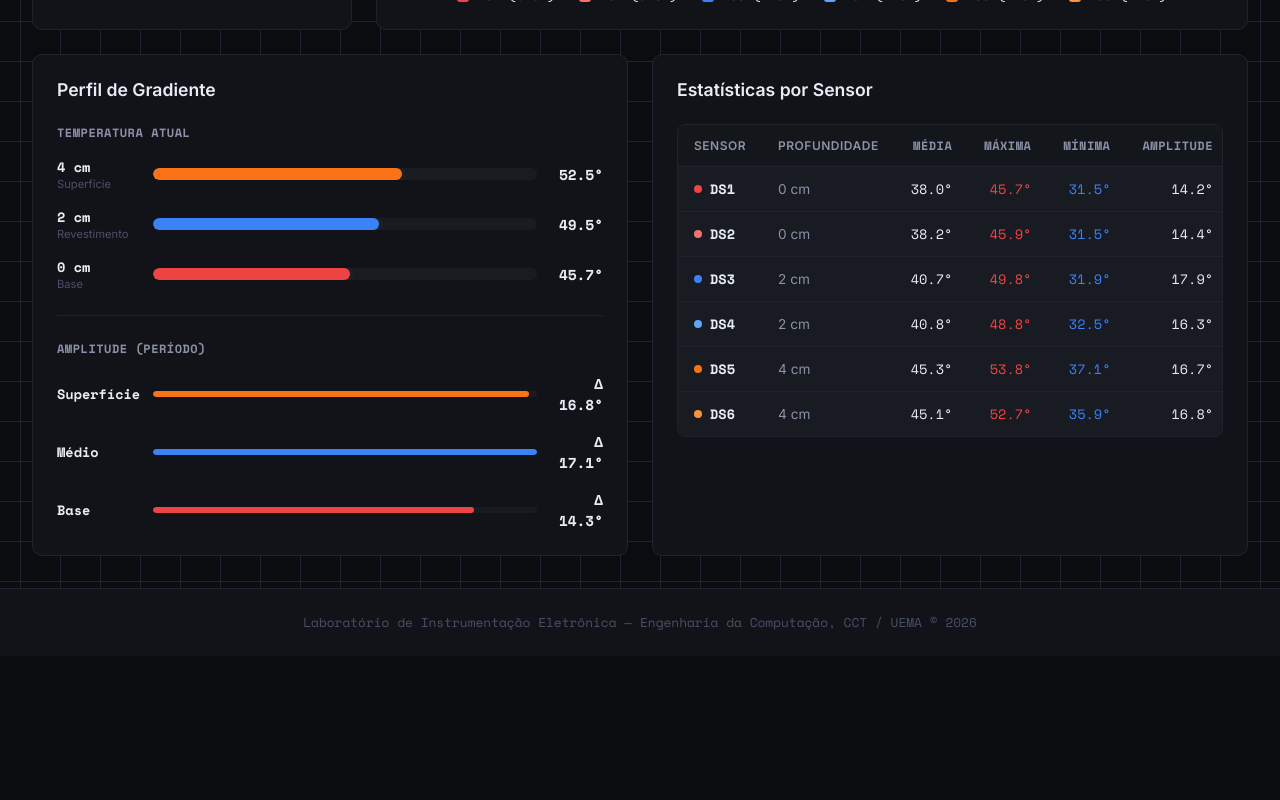
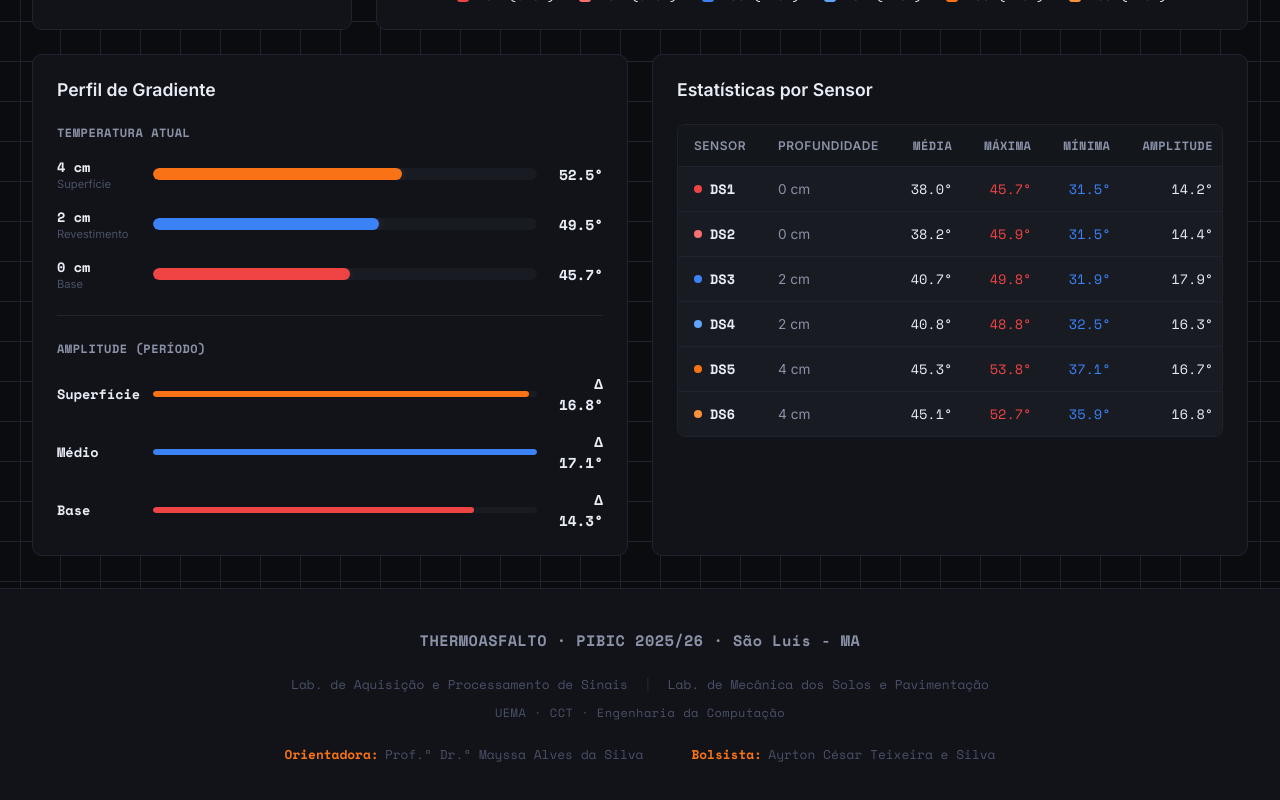
Before and after one commit to ayrtonct/thermoasfalto, a React (Vite) app: page / in a window 1280 px wide. Shown: the part 819-1619 px from the top of the page. Before the commit the page ends 1475 px from the top, so only its background shows below. Built offline with nearby package versions, Linux system fonts and the light colour scheme; no server answers.

Commit message:
feat: reorganiza rodapé com laboratórios, instituição e equipe

```diff
--- a/src/App.jsx
+++ b/src/App.jsx
@@ -9,6 +9,7 @@ import { Gauge } from './components/Gauge/Gauge';
 import { HistoryChart } from './components/HistoryChart/HistoryChart';
 import { GradientProfile } from './components/GradientProfile/GradientProfile';
 import { StatsTable } from './components/StatsTable/StatsTable';
+import { Footer } from './components/Footer/Footer';
 
 import styles from './App.module.css';
 
@@ -89,9 +90,7 @@ function App() {
         </div>
       </main>
 
-      <footer className={styles.footer}>
-        <p>Laboratório de Instrumentação Eletrônica — Engenharia da Computação, CCT / UEMA © 2026</p>
-      </footer>
+      <Footer />
     </div>
   );
 }
--- a/src/App.module.css
+++ b/src/App.module.css
@@ -45,16 +45,6 @@
   min-width: 0;
 }
 
-.footer {
-  text-align: center;
-  padding: 1.5rem;
-  font-size: 0.8rem;
-  color: var(--text3);
-  border-top: 1px solid var(--border);
-  font-family: var(--font-mono);
-  background-color: var(--bg2);
-}
-
 /* Breakpoints */
 @media (max-width: 900px) {
   .middleRow {
--- /dev/null
+++ b/src/components/Footer/Footer.jsx
@@ -0,0 +1,34 @@
+import styles from './Footer.module.css';
+
+export const Footer = () => {
+  return (
+    <footer className={styles.footer}>
+      {/* Bloco 1 — identidade do projeto */}
+      <div className={styles.blockOne}>
+        THERMOASFALTO &middot; PIBIC 2025/26 &middot; São Luís - MA
+      </div>
+
+      {/* Bloco 2 — laboratórios */}
+      <div className={styles.blockTwo}>
+        <div className={styles.labs}>
+          <span>Lab. de Aquisição e Processamento de Sinais</span>
+          <span className={styles.separator}>|</span>
+          <span>Lab. de Mecânica dos Solos e Pavimentação</span>
+        </div>
+        <div className={styles.instituicao}>
+          UEMA &middot; CCT &middot; Engenharia da Computação
+        </div>
+      </div>
+
+      {/* Bloco 3 — equipe */}
+      <div className={styles.blockThree}>
+        <div className={styles.teamMember}>
+          <span className={styles.label}>Orientadora:</span> Prof.ª Dr.ª Mayssa Alves da Silva
+        </div>
+        <div className={styles.teamMember}>
+          <span className={styles.label}>Bolsista:</span> Ayrton César Teixeira e Silva
+        </div>
+      </div>
+    </footer>
+  );
+};
--- /dev/null
+++ b/src/components/Footer/Footer.module.css
@@ -0,0 +1,82 @@
+.footer {
+  text-align: center;
+  padding: 2.5rem 1.5rem;
+  background-color: var(--bg2);
+  border-top: 1px solid var(--border);
+  display: flex;
+  flex-direction: column;
+  gap: 1.5rem; /* 24px vertical padding requested roughly between blocks */
+}
+
+/* Bloco 1 */
+.blockOne {
+  font-family: var(--font-mono);
+  font-size: 0.95rem; /* slightly larger */
+  color: var(--text2);
+  font-weight: 600;
+  letter-spacing: 0.5px;
+}
+
+/* Bloco 2 */
+.blockTwo {
+  display: flex;
+  flex-direction: column;
+  gap: 0.6rem;
+  font-family: var(--font-mono);
+  color: var(--text3);
+  font-size: 0.8rem;
+}
+
+.labs {
+  display: flex;
+  justify-content: center;
+  align-items: center;
+  gap: 1rem;
+}
+
+.separator {
+  color: var(--border2);
+}
+
+.instituicao {
+  font-size: 0.75rem;
+  letter-spacing: 0.5px;
+}
+
+/* Bloco 3 */
+.blockThree {
+  display: flex;
+  justify-content: center;
+  align-items: center;
+  gap: 3rem;
+  font-family: var(--font-mono);
+  color: var(--text3);
+  font-size: 0.8rem;
+}
+
+.teamMember {
+  display: flex;
+  gap: 0.4rem;
+}
+
+.label {
+  color: var(--accent);
+  font-weight: 700;
+}
+
+/* Mobile Responsiveness (< 600px) */
+@media (max-width: 600px) {
+  .labs {
+    flex-direction: column;
+    gap: 0.35rem;
+  }
+
+  .separator {
+    display: none;
+  }
+
+  .blockThree {
+    flex-direction: column;
+    gap: 0.75rem;
+  }
+}
```
